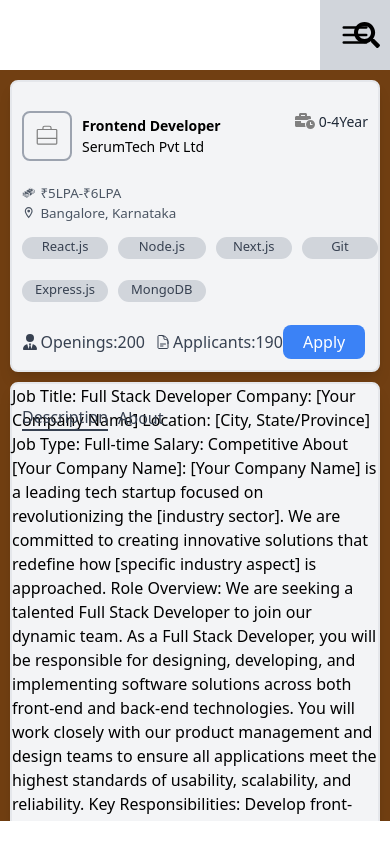
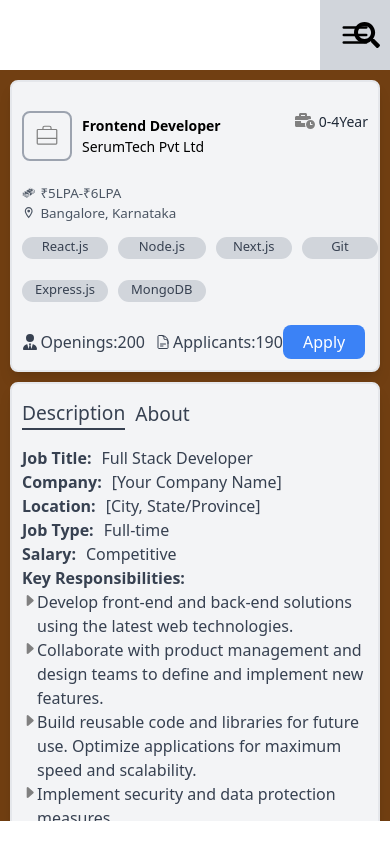
Before and after one commit to ShreeramNew/job-portal-typescript, a Next.js app: page /main/jobDetail/1 in a window 390 px wide. Built offline with nearby package versions, Linux system fonts and the light colour scheme.

Commit message:
Job description done with responsiveness

```diff
--- a/src/app/main/jobDetail/[slug]/page.tsx
+++ b/src/app/main/jobDetail/[slug]/page.tsx
@@ -17,7 +17,7 @@
 import { TbTie } from "react-icons/tb";
 import { FaUserTie } from "react-icons/fa6";
 import { HiOutlineDocumentText } from "react-icons/hi2";
-
+import { BsCaretRightFill } from "react-icons/bs";
 export default function Page() {
    //This data will come from backend
    const JobData = {
@@ -35,9 +35,27 @@
 
    const [isDescriptionOpen, SetIsDescriptionOpen] = useState<boolean>(true);
 
+   const Responsibilities: string[] = [
+      "Develop front-end and back-end solutions using the latest web technologies.",
+      "Collaborate with product management and design teams to define and implement new features.",
+      "Build reusable code and libraries for future use. Optimize applications for maximum speed and scalability.",
+      "Implement security and data protection measures.",
+      "Conduct unit testing and troubleshooting. Stay updated on emerging technologies and industry trends.",
+   ];
+   const Requiremnets: string[] = [
+      "Proven experience as a Full Stack Developer or similar role",
+      "Proficiency in front-end development languages such as HTML, CSS, JavaScript, and frameworks like React.js.",
+      "Solid understanding of back-end development languages such as Node.js, Python, Ruby, or PHP.",
+      "Experience with database technologies (e.g., MySQL, MongoDB).",
+      "Knowledge of RESTful API design and development.",
+      "Familiarity with version control systems (e.g., Git).",
+      "Excellent communication and collaboration skills.",
+      "Bachelor's degree in Computer Science, Engineering, or a related field (preferred).",
+   ];
+
    return (
       <div className="w-screen h-[89vh] grid grid-cols-12  bg-blue-900 overflow-x-hidden">
-         <div className=" col-span-12 md:col-span-8 bg-yellow-900 h-[89vh] overflow-y-scroll p-[10px] md:p-[20px] overflow-x-hidden">
+         <div className=" col-span-12 md:col-span-8 bg-yellow-900 overflow-y-scroll p-[10px] md:p-[20px] overflow-x-hidden">
             <div className="border- w-full border-yellow-600 h-[40%] md:h-[35%] lg:h-[35%]">
                <JobHighlight
                   key={JobData.id}
@@ -53,8 +71,8 @@
                   time={JobData.time}
                />
             </div>
-            <div className="bg-gray-100 shadow-lg w-full h-[70vh] rounded-lg border-2 border-gray-200 mt-[10px] relative">
-               <div className="w-full h-[8%] absolute top-0 border-b- border-gray-900 flex justify-start items-center gap-[10px] pl-[10px]">
+            <div className="bg-gray-100 shadow-lg w-full h-auto rounded-lg border-2 border-gray-200 mt-[10px] relative">
+               <div className="w-full h-[8%] absolute top-[-2%] text-[1.2rem] md:text-[1rem] md:top-0 border-b- border-gray-900 flex justify-start items-center gap-[10px] pl-[10px]">
                   <div
                      onClick={() => SetIsDescriptionOpen(true)}
                      className={`${
@@ -72,31 +90,43 @@
                      About
                   </div>
                </div>
-               <div>
-                  Job Title: Full Stack Developer Company: [Your Company Name] Location: [City,
-                  State/Province] Job Type: Full-time Salary: Competitive About [Your Company Name]:
-                  [Your Company Name] is a leading tech startup focused on revolutionizing the
-                  [industry sector]. We are committed to creating innovative solutions that redefine
-                  how [specific industry aspect] is approached. Role Overview: We are seeking a
-                  talented Full Stack Developer to join our dynamic team. As a Full Stack Developer,
-                  you will be responsible for designing, developing, and implementing software
-                  solutions across both front-end and back-end technologies. You will work closely
-                  with our product management and design teams to ensure all applications meet the
-                  highest standards of usability, scalability, and reliability. Key
-                  Responsibilities: Develop front-end and back-end solutions using the latest web
-                  technologies. Collaborate with product management and design teams to define and
-                  implement new features. Build reusable code and libraries for future use. Optimize
-                  applications for maximum speed and scalability. Implement security and data
-                  protection measures. Conduct unit testing and troubleshooting. Stay updated on
-                  emerging technologies and industry trends. Required Skills and Qualifications:
-                  Proven experience as a Full Stack Developer or similar role. Proficiency in
-                  front-end development languages such as HTML, CSS, JavaScript, and frameworks like
-                  React.js. Solid understanding of back-end development languages such as Node.js,
-                  Python, Ruby, or PHP. Experience with database technologies (e.g., MySQL,
-                  MongoDB). Knowledge of RESTful API design and development. Familiarity with
-                  version control systems (e.g., Git). Excellent communication and collaboration
-                  skills. Bachelor’s degree in Computer Science, Engineering, or a related field
-                  (preferred).
+               <div className=" mt-[14%] md:mt-[6%] p-[10px] text-gray-700 text-[1rem] md:text-[0.8rem]">
+                  <div className=" w-full flex gap-[10px] items-center">
+                     <div className="font-bold">Job Title:</div>
+                     <div>Full Stack Developer</div>
+                  </div>
+                  <div className=" w-full flex gap-[10px] items-center">
+                     <div className="font-bold">Company:</div>
+                     <div>[Your Company Name]</div>
+                  </div>
+                  <div className=" w-full flex gap-[10px] items-center">
+                     <div className="font-bold"> Location:</div>
+                     <div> [City, State/Province] </div>
+                  </div>
+                  <div className=" w-full flex gap-[10px] items-center">
+                     <div className="font-bold">Job Type:</div>
+                     <div>Full-time</div>
+                  </div>
+                  <div className=" w-full flex gap-[10px] items-center">
+                     <div className="font-bold">Salary:</div>
+                     <div>Competitive</div>
+                  </div>
+                  <div className=" w-full gap-[10px] items-center">
+                     <div className="font-bold">Key Responsibilities:</div>
+                     <div>
+                        {Responsibilities.map((point: string) => (
+                           <BulletPoints point={point} />
+                        ))}
+                     </div>
+                  </div>
+                  <div className=" w-full gap-[10px] items-center">
+                     <div className="font-bold">Required Skills and Qualifications:</div>
+                     <div>
+                        {Requiremnets.map((point: string) => (
+                           <BulletPoints point={point} />
+                        ))}
+                     </div>
+                  </div>
                </div>
             </div>
          </div>
@@ -104,6 +134,17 @@
       </div>
    );
 }
+
+const BulletPoints = ({ point }: { point: string }) => {
+   return (
+      <div className=" flex w-full border- border-red-900">
+         <div className="mt-[1%] md:mt-[0.2%]">
+            <BsCaretRightFill color="gray" size={15} />
+         </div>
+         {point}
+      </div>
+   );
+};
 
 interface PropsType {
    id: string;
--- a/src/app/main/jobs/page.tsx
+++ b/src/app/main/jobs/page.tsx
@@ -136,7 +136,7 @@
          <div className=" hidden md:flex lg:flex flex-col w-[400px] h-[110vh] relative pt-[60px]">
             <FilterCard />
          </div>
-         <div className=" md:hidden lg:hidden absolute top-[5%] right-2 rotate-90 z-[400]" onClick={()=>showDrawer()}>
+         <div className=" md:hidden lg:hidden absolute top-[5%] right-2 rotate-90 z-[-1]" onClick={()=>showDrawer()}>
             <HiOutlineAdjustmentsVertical size={26} />
          </div>
 
```
